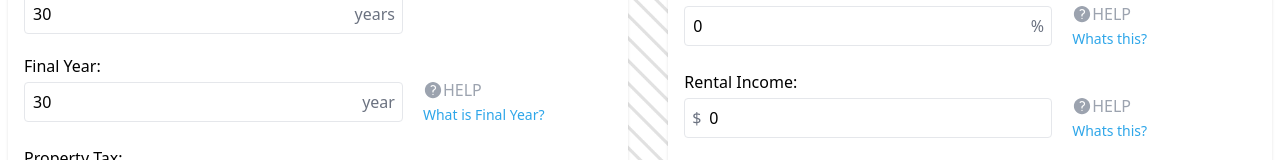
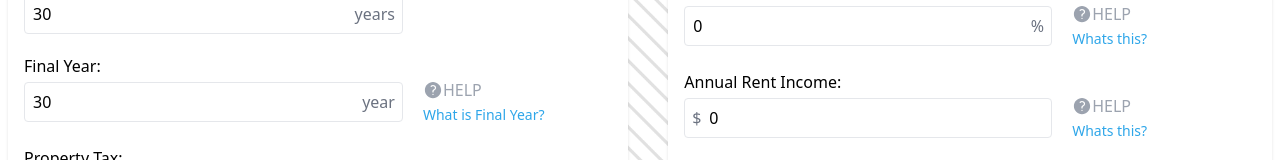
Before and after one commit to modernhomediscoveries/rent-vs-buying, a React (Vite) app: page / in a window 1280 px wide. Shown: the part 586-746 px from the top of the page. Built offline with nearby package versions, Linux system fonts and the light colour scheme.

Commit message:
Update info.tsx

```diff
--- a/src/components/info.tsx
+++ b/src/components/info.tsx
@@ -177,7 +177,7 @@ export default function Info() {
           </div>
         </div>
         <div className="flex flex-col text-start">
-          <label>Rental Income:</label>
+          <label>Annual Rent Income:</label>
           <div className="flex flex-col md:flex-row gap-3 md:gap-5 justify-between items-center">
             {" "}
             <div className="relative w-full md:w-2/3">
```
